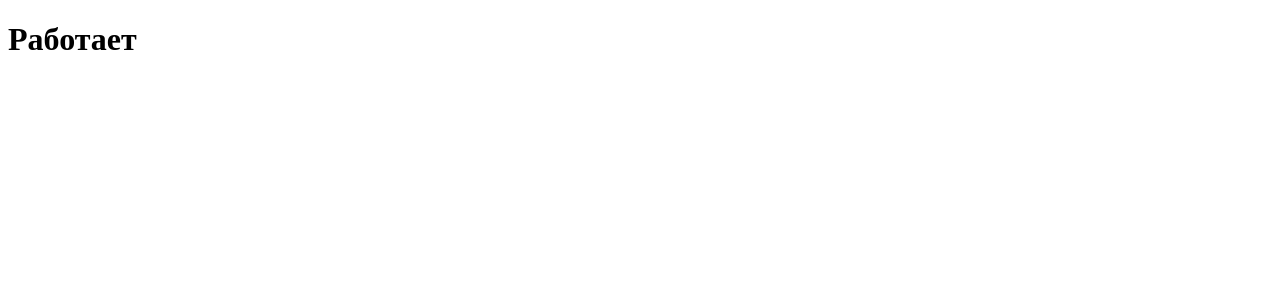
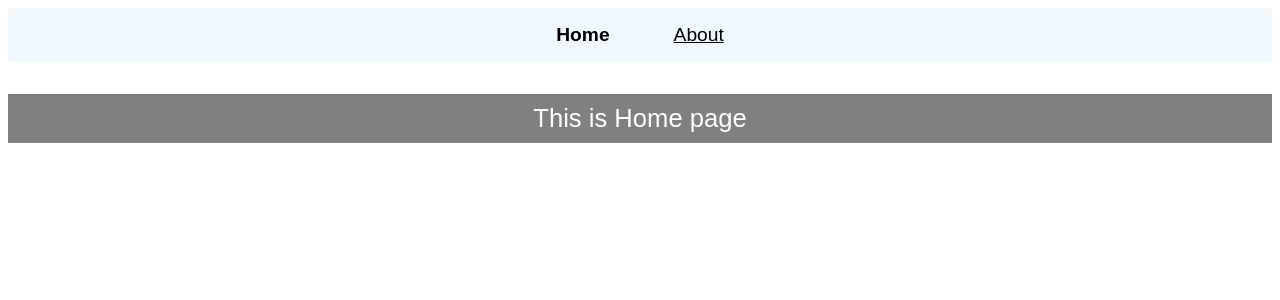
Before and after one commit to BesPredel63/react-route, a React (Create React App) app: page / in a window 1280 px wide. Shown: the top 300 px of the page. Built offline with nearby package versions, Linux system fonts and the light colour scheme.

Commit message:
Настроена простая навигация на 2 страницы

```diff
--- a/src/App.js
+++ b/src/App.js
@@ -1,9 +1,18 @@
 import React from "react";
+import {Route, Routes} from 'react-router-dom';
+import About from "./pages/About";
+import Home from "./pages/Home";
+import NavBar from "./components/UI/NavBar";
+import './styles/styles.css'
 
 function App() {
     return (
-        <div>
-            <h1>Работает</h1>
+        <div className='App'>
+            <NavBar />
+            <Routes>
+                <Route path='/' element={<Home />} />
+                <Route path='about' element={<About />} />
+            </Routes>
         </div>
     )
 }
--- /dev/null
+++ b/src/components/UI/NavBar.jsx
@@ -0,0 +1,25 @@
+import React from 'react';
+import {NavLink} from "react-router-dom";
+
+const NavBar = () => {
+
+    const navLinkStyles = ({ isActive }) => {
+        return {
+            fontWeight: isActive ? "bold" : "normal",
+            textDecoration: isActive ? "none" : "underline"
+        };
+    };
+
+    return (
+        <nav className="primary-nav">
+            <NavLink style={navLinkStyles} to="/">
+                Home
+            </NavLink>
+            <NavLink style={navLinkStyles} to="/about">
+                About
+            </NavLink>
+        </nav>
+    );
+};
+
+export default NavBar;
--- a/src/index.js
+++ b/src/index.js
@@ -1,8 +1,15 @@
-import React from 'react';
-import ReactDOM from 'react-dom/client';
-import App from './App';
+import { StrictMode } from "react";
+import ReactDOM from "react-dom";
+import { BrowserRouter } from "react-router-dom";
 
-const root = ReactDOM.createRoot(document.getElementById('root'));
-root.render(
-    <App />
+import App from "./App";
+
+const rootElement = document.getElementById("root");
+ReactDOM.render(
+    <StrictMode>
+        <BrowserRouter>
+            <App />
+        </BrowserRouter>
+    </StrictMode>,
+    rootElement
 );
--- /dev/null
+++ b/src/pages/About.jsx
@@ -0,0 +1,9 @@
+import React from 'react';
+
+const About = () => {
+    return (
+        <div className="element"> This is about page</div>
+    );
+};
+
+export default About;
--- /dev/null
+++ b/src/pages/Home.jsx
@@ -0,0 +1,9 @@
+import React from "react";
+
+const Home = () => {
+    return (
+        <div className="element">This is Home page</div>
+    )
+}
+
+export default Home
--- /dev/null
+++ b/src/styles/styles.css
@@ -0,0 +1,25 @@
+.App {
+    font-family: sans-serif;
+    text-align: center;
+}
+
+.primary-nav {
+    background-color: aliceblue;
+    padding: 16px 32px;
+}
+
+nav a {
+    margin: 0 2rem;
+    text-decoration: none;
+    color: black;
+    font-weight: bold;
+    font-size: 1.2rem;
+}
+
+.element {
+    margin: 2rem 0;
+    font-size: 1.6rem;
+    background-color: gray;
+    color: white;
+    padding: 10px;
+}
```
